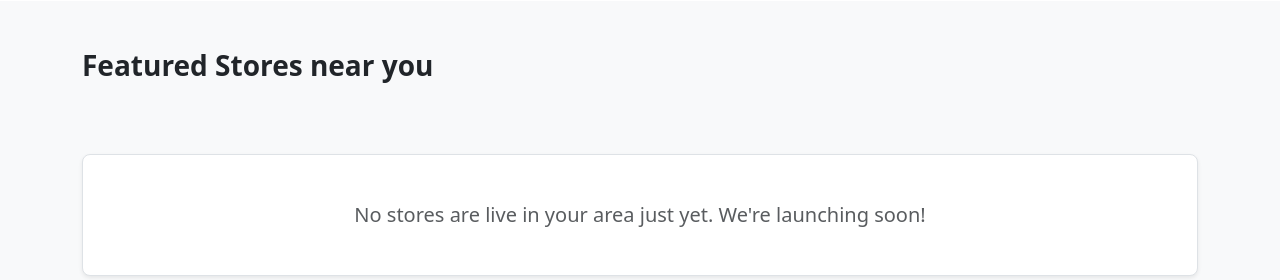
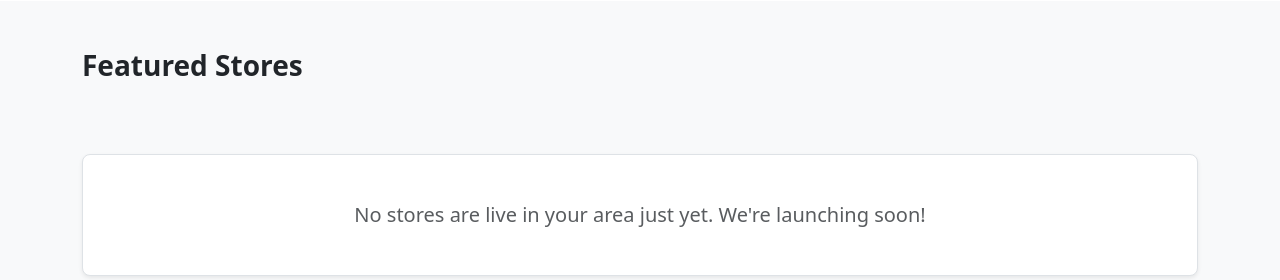
Before and after one commit to calmroshaan/flashbite-web, a Django app: page / in a window 1280 px wide. Shown: the part 884-1164 px from the top of the page. Run offline with Django 4.2, Linux system fonts and the light colour scheme; data that the repository does not hold is empty.

```diff
--- a/templates/core/home.html
+++ b/templates/core/home.html
@@ -45,7 +45,7 @@
 
 <section class="py-5 bg-light">
     <div class="container">
-        <h3 class="fw-bold mb-4 text-dark">Featured Stores near you</h3>
+        <h3 class="fw-bold mb-4 text-dark">Featured Stores</h3>
         <div class="row g-4">
             {% for store in stores %}
             <div class="col-md-4">
```
